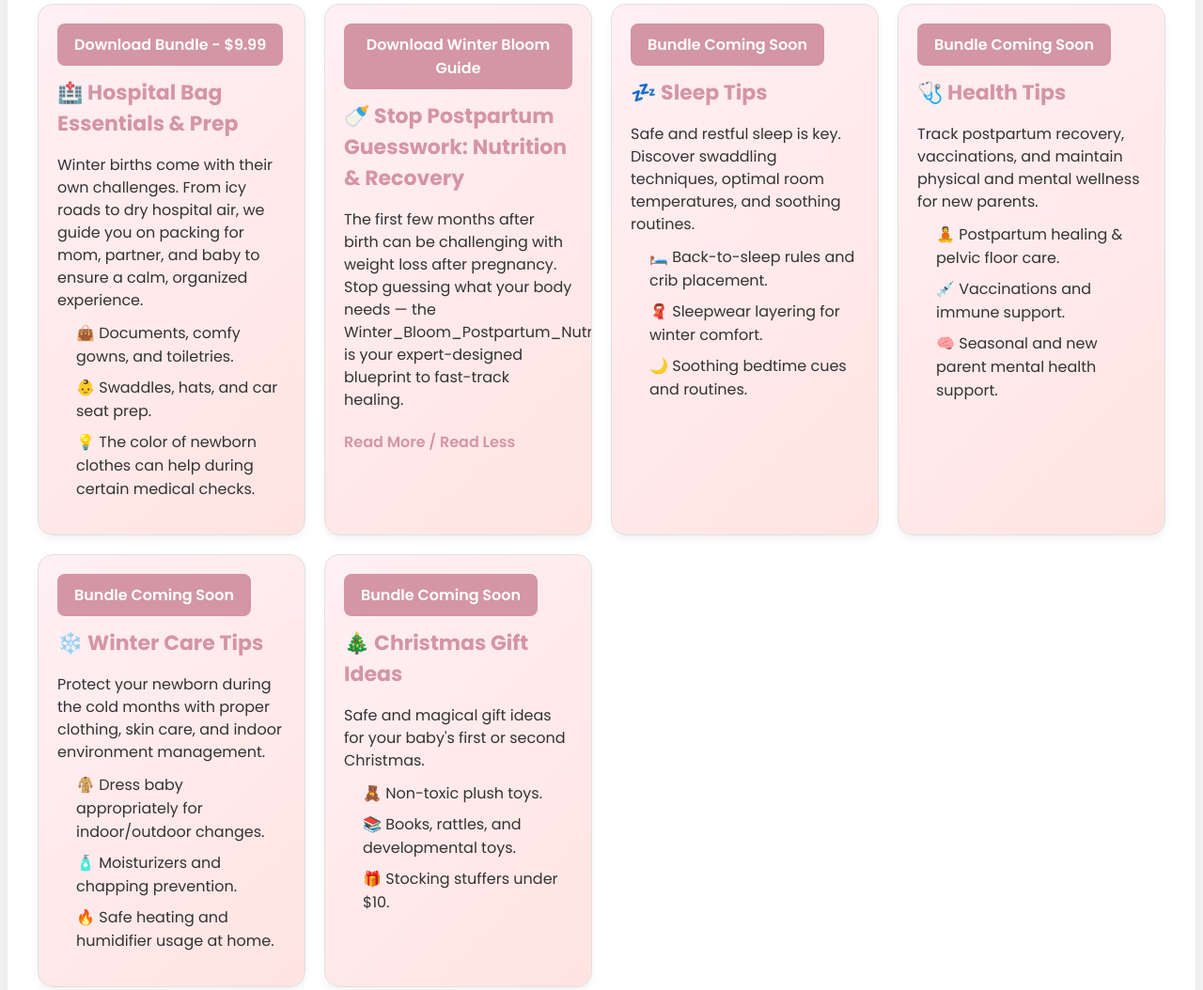
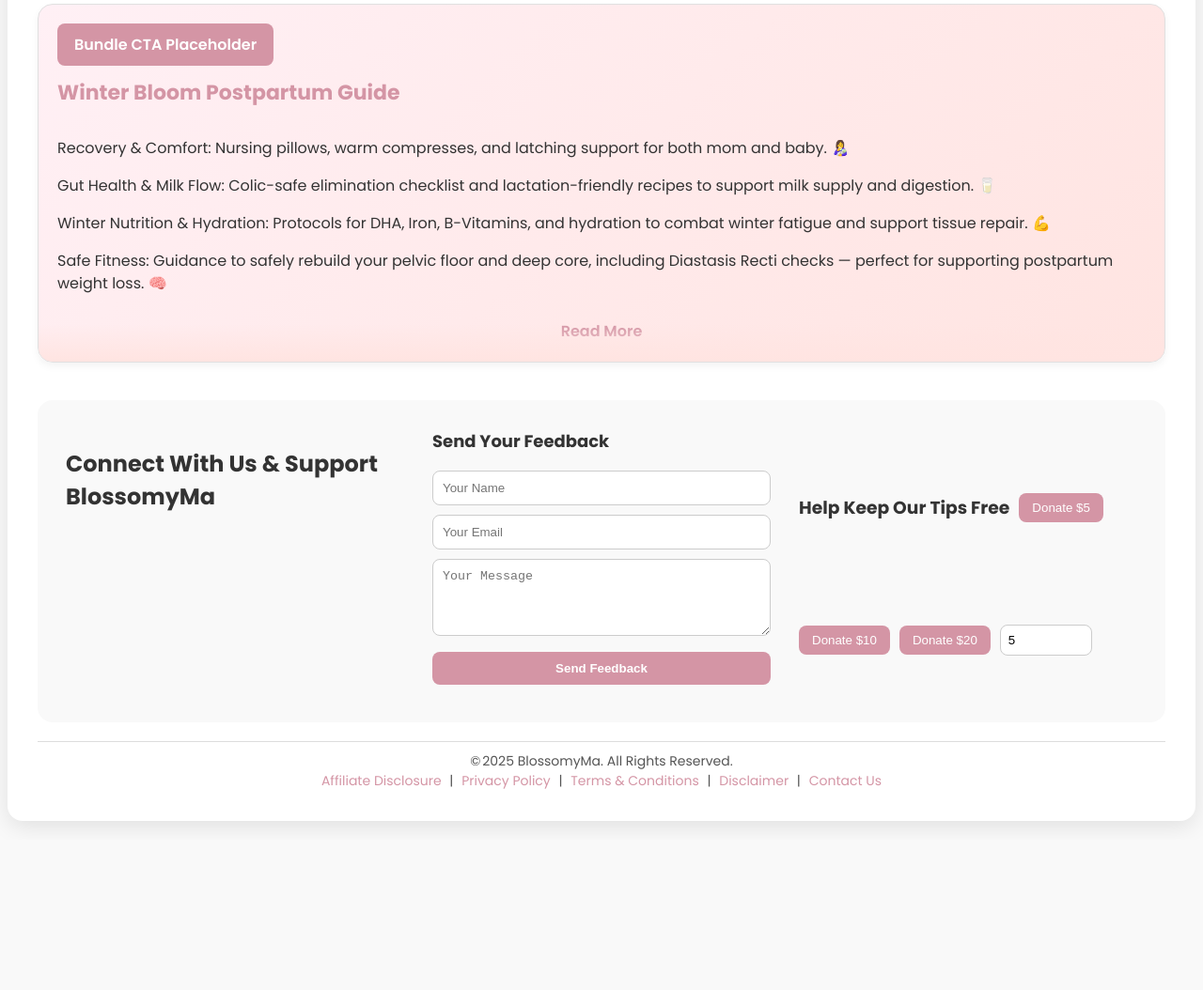
Before and after one commit to Curio254/blossomyma, a plain HTML site: page index.html in a window 1280 px wide. Shown: the part 1184-2238 px from the top of the page at 94% size. After the commit the page ends 2078 px from the top, so only its background shows below. Drawn offline with Linux system fonts and the light colour scheme; a script that the page names is missing.

Commit message:
Update index.html

```diff
--- a/index.html
+++ b/index.html
@@ -5,42 +5,9 @@
 <meta name="viewport" content="width=device-width, initial-scale=1.0" />
 <title>BlossomyMa - Winter & Christmas Baby Care Tips</title>
 <meta name="description" content="Ultimate Winter Hospital Bag & Baby Care Guide. Pack stress-free for mom, partner, and newborn. Download our printable Winter Maternity & Newborn Hospital Prep Bundle." />
-  <meta name="keywords" content="hospital bag checklist, winter hospital bag, mom and partner hospital bag, winter birth guide, postpartum winter essentials, newborn care, baby care, winter baby tips, newborn winter prep" />
 <meta name="robots" content="index, follow" />
 <link rel="canonical" href="https://www.blossomyma.com/" />
-
-  <!-- Open Graph -->
-  <meta property="og:title" content="BlossomyMa - Winter & Christmas Baby Care Tips" />
-  <meta property="og:description" content="Ultimate Winter Hospital Bag & Baby Care Guide. Pack stress-free for mom, partner, and newborn." />
-  <meta property="og:type" content="website" />
-  <meta property="og:url" content="https://www.blossomyma.com/" />
-  <meta property="og:image" content="https://pixabay.com/get/g2f4689ad4aab9f069b96a0a99aaf4784b4ca42c48f2b8c09f1f93c21f1f2d33e1a78c8389335b2df6a8164bf9c76b6378366f828829e4a5f15f0dfdf9b58cc58_1280.jpg" />
-
-  <!-- Twitter Card -->
-  <meta name="twitter:card" content="summary_large_image" />
-  <meta name="twitter:title" content="BlossomyMa - Winter & Christmas Baby Care Tips" />
-  <meta name="twitter:description" content="Ultimate Winter Hospital Bag & Baby Care Guide. Pack stress-free for mom, partner, and newborn." />
-  <meta name="twitter:image" content="https://pixabay.com/get/g2f4689ad4aab9f069b96a0a99aaf4784b4ca42c48f2b8c09f1f93c21f1f2d33e1a78c8389335b2df6a8164bf9c76b6378366f828829e4a5f15f0dfdf9b58cc58_1280.jpg" />
-
-  <!-- Structured Data -->
-  <script type="application/ld+json">
-  {
-    "@context": "https://schema.org",
-    "@type": "WebSite",
-    "name": "BlossomyMa",
-    "url": "https://www.blossomyma.com/"
-  }
-  </script>
-
 <link href="https://fonts.googleapis.com/css2?family=Poppins:wght@400;600;700&display=swap" rel="stylesheet" />
-  <script async src="https://www.googletagmanager.com/gtag/js?id=G-GE4Z4MG063"></script>
-  <script>
-    window.dataLayer = window.dataLayer || [];
-    function gtag(){ dataLayer.push(arguments); }
-    gtag('js', new Date());
-    gtag('config', 'G-GE4Z4MG063');
-  </script>
-
 <style>
   :root {
     --dusty-rose: #D495A5;
@@ -54,73 +21,67 @@
     --card-gradient2: #FFE4E1;
     font-family: 'Poppins', sans-serif;
   }
-    html, body { margin: 0; padding: 0; background: var(--light-gray-bg); color: var(--dark-text); overflow-x: hidden; }
+  html, body { margin:0; padding:0; background: var(--light-gray-bg); color: var(--dark-text); overflow-x: hidden; }
   a { color: var(--dusty-rose); text-decoration: none; }
   a:hover { text-decoration: underline; }
   .site { max-width: var(--maxw); margin: 20px auto; background: var(--white); border-radius: var(--radius); padding: 32px; box-shadow: 0 6px 25px rgba(0,0,0,0.1); }
   header { display: flex; align-items: center; gap: 16px; flex-wrap: wrap; margin-bottom: 20px; }
-    .logo .site-logo { max-height: 80px; width: auto; display: block; }
-    .logo p.lead { margin: 0; color: var(--light-text); font-size: 16px; font-style: italic; }
-    .main-nav { display: flex; flex-wrap: wrap; justify-content: center; gap: 16px; margin-bottom: 30px; }
-    .main-nav a { font-weight:600; padding:8px 12px; border-radius:50px; transition: 0.2s; }
-    .main-nav a:hover { background: var(--dusty-rose); color: white; }
+  .logo .site-logo { max-height: 80px; width:auto; display:block; }
+  .logo p.lead { margin:0; color: var(--light-text); font-size:16px; font-style: italic; }
+  .main-nav { display:flex; flex-wrap:wrap; justify-content:center; gap:16px; margin-bottom:30px; }
+  .main-nav a { font-weight:600; padding:8px 12px; border-radius:50px; transition:0.2s; }
+  .main-nav a:hover { background: var(--dusty-rose); color:white; }
 
   .hero { position: relative; border-radius: var(--radius); overflow: hidden; margin-bottom: 40px; }
-    .hero img { width: 100%; height: auto; display: block; }
-    .hero-content { position: absolute; top: 0; left: 0; width: 100%; height: 100%; display: flex; flex-wrap: wrap; align-items: center; justify-content: space-between; padding: 20px; background: rgba(255,255,255,0.7); }
-    .hero-text { flex: 1; min-width: 280px; }
-    .hero-text h1 { font-size: 28px; color: var(--dusty-rose); margin-bottom: 10px; }
-    .hero-text p { font-size: 16px; color: var(--dark-text); }
-    .hero-cta { flex: 1; min-width: 280px; text-align: center; }
-    .hero-cta a { background: var(--dusty-rose); color: white; padding: 12px 24px; border-radius: 8px; font-weight: 600; text-decoration: none; transition: 0.2s; }
-    .hero-cta a:hover { background: #c87c91; }
+  .hero img { width:100%; height:auto; display:block; }
+  .hero-content { position:absolute; top:0; left:0; width:100%; height:100%; display:flex; flex-wrap:wrap; align-items:center; justify-content:space-between; padding:20px; background: rgba(255,255,255,0.6); }
+  .hero-text { flex:1; min-width:280px; }
+  .hero-text h1 { font-size:28px; color: var(--dusty-rose); margin-bottom:10px; }
+  .hero-text p { font-size:16px; color: var(--dark-text); }
+  .hero-cta { flex:1; min-width:280px; text-align:center; }
+  .hero-cta a { background: var(--dusty-rose); color:white; padding:12px 24px; border-radius:8px; font-weight:600; text-decoration:none; transition:0.2s; }
+  .hero-cta a:hover { background:#c87c91; }
 
-    .grid { display: grid; grid-template-columns: repeat(auto-fit, minmax(280px, 1fr)); gap: 20px; margin-bottom: 40px; }
-    .card { padding: 20px; border-radius: var(--radius); border: 1px solid #e0e0e0; background: linear-gradient(135deg, var(--card-gradient1), var(--card-gradient2)); box-shadow: 0 4px 8px rgba(0,0,0,0.05); position: relative; overflow: hidden; transition: transform 0.3s, box-shadow 0.3s; }
-    .card:hover { transform: translateY(-5px); box-shadow: 0 10px 20px rgba(0,0,0,0.15); }
-    .card h2 { margin: 0 0 15px; font-size: 22px; color: var(--dusty-rose); }
-    .card p { margin-bottom: 10px; line-height: 1.5; }
-    .card ul { padding-left: 20px; margin-top: 10px; }
-    .card li { margin-bottom: 8px; display: flex; align-items: center; gap: 8px; }
+  .grid { display:grid; grid-template-columns:repeat(auto-fit,minmax(280px,1fr)); gap:20px; margin-bottom:40px; }
+  .card { padding:20px; border-radius: var(--radius); border:1px solid #e0e0e0; background: linear-gradient(135deg,var(--card-gradient1),var(--card-gradient2)); box-shadow:0 4px 8px rgba(0,0,0,0.05); position:relative; overflow:hidden; transition: transform 0.3s, box-shadow 0.3s; }
+  .card:hover { transform: translateY(-5px); box-shadow:0 10px 20px rgba(0,0,0,0.15); }
+  .card h2 { margin:0 0 15px; font-size:22px; color: var(--dusty-rose); }
+  .card p, .card li { margin-bottom:10px; line-height:1.5; }
+  .card ul { padding-left:20px; margin-top:10px; }
+  .card li { display:flex; align-items:center; gap:8px; }
+  .card a.button { display:inline-block; margin-bottom:12px; padding:10px 18px; background: var(--dusty-rose); color:white; border-radius:8px; font-weight:600; text-align:center; transition:0.3s; }
+  .card a.button:hover { background:#c87c91; }
 
-    .card a.button { display: inline-block; margin-bottom: 12px; padding: 10px 18px; background: var(--dusty-rose); color: white; border-radius: 8px; font-weight: 600; text-align: center; transition: 0.3s; }
-    .card a.button:hover { background: #c87c91; }
+  /* Refined Read More Animation */
+  .read-more-wrapper { max-height:200px; overflow:hidden; position: relative; transition:max-height 0.5s ease; }
+  .read-more-wrapper.expanded { max-height: 1000px; transition: max-height 0.7s ease; }
+  .read-more-fade { content:""; position:absolute; bottom:0; left:0; width:100%; height:40px; background: linear-gradient(to top, var(--card-gradient2), transparent); display:block; transition:0.3s; }
+  .read-more-wrapper.expanded .read-more-fade { display:none; }
+  .read-more-toggle-btn { display:block; color: var(--dusty-rose); font-weight:600; cursor:pointer; margin-top:10px; text-align:center; }
 
-    .read-more-target { max-height: 0; overflow: hidden; transition: max-height 0.5s ease; }
-    input.read-more-toggle { display: none; }
-    input.read-more-toggle:checked ~ .read-more-target { max-height: 1000px; }
+  .feedback-donate { background: var(--light-gray-bg); padding:30px; border-radius: var(--radius); display:grid; grid-template-columns:repeat(auto-fit,minmax(280px,1fr)); gap:30px; margin-bottom:20px; }
+  .feedback-form input, .feedback-form textarea { width:100%; padding:10px; border-radius:8px; border:1px solid #ccc; margin-bottom:10px; box-sizing:border-box; }
+  .feedback-form input[type="submit"] { background: var(--dusty-rose); color:white; border:none; font-weight:600; cursor:pointer; transition:0.2s; }
+  .feedback-form input[type="submit"]:hover { background:#c87c91; }
 
-    .read-more-label { cursor: pointer; color: var(--dusty-rose); font-weight: 600; display: block; margin-top: 10px; }
+  .donate { display:flex; align-items:center; gap:10px; flex-wrap:wrap; margin-top:10px; }
+  .donate button { padding:8px 14px; background: var(--dusty-rose); color:white; border:none; border-radius:8px; cursor:pointer; transition:0.2s; }
+  .donate button:hover { background:#c87c91; }
+  #donationAmount { width:80px; padding:8px; border-radius:8px; border:1px solid #ccc; }
 
-    .feedback-donate { background: var(--light-gray-bg); padding: 30px; border-radius: var(--radius); display: grid; grid-template-columns: repeat(auto-fit, minmax(280px,1fr)); gap: 30px; margin-bottom: 20px; }
-    .feedback-form input, .feedback-form textarea { width: 100%; padding: 10px; border-radius: 8px; border: 1px solid #ccc; margin-bottom: 10px; box-sizing: border-box; }
-    .feedback-form input[type="submit"] { background: var(--dusty-rose); color: white; border: none; font-weight: 600; cursor: pointer; transition: 0.2s; }
-    .feedback-form input[type="submit"]:hover { background: #c87c91; }
+  #paypal-button-container { margin-top:10px; }
 
-    .donate { display: flex; align-items: center; gap: 10px; flex-wrap: wrap; margin-top: 10px; }
-    .donate button { padding: 8px 14px; background: var(--dusty-rose); color: white; border: none; border-radius: 8px; cursor: pointer; transition: 0.2s; }
-    .donate button:hover { background: #c87c91; }
-    #donationAmount { width: 80px; padding: 8px; border-radius: 8px; border: 1px solid #ccc; }
+  footer { text-align:center; color: var(--light-text); font-size:14px; margin-top:20px; padding-top:10px; border-top:1px solid #ddd; }
+  footer a { margin:0 5px; color: var(--dusty-rose); }
+  footer a:hover { text-decoration:underline; }
 
-    #paypal-button-container { margin-top: 10px; }
+  #backToTop { position:fixed; bottom:30px; right:30px; background: var(--dusty-rose); color:white; padding:10px 14px; border-radius:50%; font-weight:bold; cursor:pointer; display:none; z-index:1000; }
 
-    footer { text-align: center; color: var(--light-text); font-size: 14px; margin-top: 20px; padding-top: 10px; border-top: 1px solid #ddd; }
-    footer a { margin: 0 5px; color: var(--dusty-rose); }
-    footer a:hover { text-decoration: underline; }
-
-    #backToTop { position: fixed; bottom: 30px; right: 30px; background: var(--dusty-rose); color: white; padding: 10px 14px; border-radius: 50%; font-weight: bold; cursor: pointer; display: none; z-index: 1000; }
-
-    @media (max-width: 600px) {
-      .site { padding: 15px; }
-      .hero { padding: 20px; }
-      .hero-text h1 { font-size: 24px; }
-      .hero-text p { font-size: 14px; }
-    }
+  @media (max-width:600px){.site{padding:15px}.hero{padding:20px}.hero-text h1{font-size:24px}.hero-text p{font-size:14px}}
 </style>
 </head>
 <body>
 <div class="site">
-
 <header>
   <div class="logo">
     <img src="logo.png" alt="BlossomyMa Logo" class="site-logo" />
@@ -137,6 +98,7 @@
   <a href="#christmas-gifts">Christmas Gifts</a>
 </nav>
 
+<!-- Hero Banner -->
 <div class="hero">
   <img src="https://pixabay.com/get/g2f4689ad4aab9f069b96a0a99aaf4784b4ca42c48f2b8c09f1f93c21f1f2d33e1a78c8389335b2df6a8164bf9c76b6378366f828829e4a5f15f0dfdf9b58cc58_1280.jpg" alt="Mother holding newborn baby" />
   <div class="hero-content">
@@ -150,88 +112,26 @@
   </div>
 </div>
 
+<!-- Cards Section -->
 <div class="grid">
-      <!-- Card 1 -->
-      <section id="hospital-bag" class="card">
-        <a href="https://payhip.com/b/B3JNc" class="button">Download Bundle - $9.99</a>
-        <h2>🏥 Hospital Bag Essentials & Prep</h2>
-        <p>Winter births come with their own challenges. From icy roads to dry hospital air, we guide you on packing for mom, partner, and baby to ensure a calm, organized experience.</p>
-        <ul>
-          <li>👜 Documents, comfy gowns, and toiletries.</li>
-          <li>👶 Swaddles, hats, and car seat prep.</li>
-          <li>💡 The color of newborn clothes can help during certain medical checks.</li>
-        </ul>
-      </section>
-
-      <!-- Card 2 -->
-      <section id="feeding" class="card">
-        <a href="https://payhip.com/b/qjQkY" class="button">Download Winter Bloom Guide</a>
-        <h2>🍼 Stop Postpartum Guesswork: Nutrition & Recovery</h2>
-        <p>The first few months after birth can be challenging with weight loss after pregnancy. Stop guessing what your body needs — the Winter_Bloom_Postpartum_Nutrition_and_Wellness_GuidePackage is your expert-designed blueprint to fast-track healing.</p>
-
-        <input type="checkbox" class="read-more-toggle" id="readmore1" />
-        <div class="read-more-target">
-          <ul>
-            <li>🛋️ Recovery & Comfort: Nursing pillows, warm compresses, latching support.</li>
-            <li>👩‍🍼 Gut Health & Milk Flow: Colic-safe elimination checklist, lactation‑friendly recipes.</li>
-            <li>🥛 Winter Nutrition & Hydration: DHA, Iron, B‑Vitamins, hydration protocols.</li>
-            <li>💪 Safe Fitness: Pelvic floor rebuilding, Diastasis Recti checks.</li>
-            <li>🧠 Mindset Hacks: CBT techniques & grounding strategies.</li>
-            <li>🥗 Complete Bundle for Zero Stress: 7‑day meal plans + wellness guide.</li>
-          </ul>
+  <!-- Example Card with smooth Read More -->
+  <div class="card">
+    <a href="#" class="button">Bundle CTA Placeholder</a>
+    <h2>Winter Bloom Postpartum Guide</h2>
+    <div class="read-more-wrapper" id="readmore1">
+      <p>Recovery & Comfort: Nursing pillows, warm compresses, and latching support for both mom and baby. 👩‍🍼</p>
+      <p>Gut Health & Milk Flow: Colic-safe elimination checklist and lactation-friendly recipes to support milk supply and digestion. 🥛</p>
+      <p>Winter Nutrition & Hydration: Protocols for DHA, Iron, B-Vitamins, and hydration to combat winter fatigue and support tissue repair. 💪</p>
+      <p>Safe Fitness: Guidance to safely rebuild your pelvic floor and deep core, including Diastasis Recti checks — perfect for supporting postpartum weight loss. 🧠</p>
+      <p>Mindset Hacks: Practical CBT techniques and grounding strategies to manage postpartum stress and anxiety. 🥗</p>
+      <p>Complete Bundle for Zero Stress: Includes 7-Day Meal Plans and the Wellness Guide for both vegetarian and non-vegetarian diets, making healing meals simple for you and your partner.</p>
     </div>
-        <label for="readmore1" class="read-more-label">Read More / Read Less</label>
-      </section>
-
-      <!-- Card 3: Sleep Tips -->
-      <section id="sleep" class="card">
-        <a href="#" class="button">Bundle Coming Soon</a>
-        <h2>💤 Sleep Tips</h2>
-        <p>Safe and restful sleep is key. Discover swaddling techniques, optimal room temperatures, and soothing routines.</p>
-        <ul>
-          <li>🛏️ Back-to-sleep rules and crib placement.</li>
-          <li>🧣 Sleepwear layering for winter comfort.</li>
-          <li>🌙 Soothing bedtime cues and routines.</li>
-        </ul>
-      </section>
-
-      <!-- Card 4: Health Tips -->
-      <section id="health" class="card">
-        <a href="#" class="button">Bundle Coming Soon</a>
-        <h2>🩺 Health Tips</h2>
-        <p>Track postpartum recovery, vaccinations, and maintain physical and mental wellness for new parents.</p>
-        <ul>
-          <li>🧘 Postpartum healing & pelvic floor care.</li>
-          <li>💉 Vaccinations and immune support.</li>
-          <li>🧠 Seasonal and new parent mental health support.</li>
-        </ul>
-      </section>
-
-      <!-- Card 5: Winter Care -->
-      <section id="winter-care" class="card">
-        <a href="#" class="button">Bundle Coming Soon</a>
-        <h2>❄️ Winter Care Tips</h2>
-        <p>Protect your newborn during the cold months with proper clothing, skin care, and indoor environment management.</p>
-        <ul>
-          <li>🧥 Dress baby appropriately for indoor/outdoor changes.</li>
-          <li>🧴 Moisturizers and chapping prevention.</li>
-          <li>🔥 Safe heating and humidifier usage at home.</li>
-        </ul>
-      </section>
-
-      <!-- Card 6: Christmas Gifts -->
-      <section id="christmas-gifts" class="card">
-        <a href="#" class="button">Bundle Coming Soon</a>
-        <h2>🎄 Christmas Gift Ideas</h2>
-        <p>Safe and magical gift ideas for your baby's first or second Christmas.</p>
-        <ul>
-          <li>🧸 Non-toxic plush toys.</li>
-          <li>📚 Books, rattles, and developmental toys.</li>
-          <li>🎁 Stocking stuffers under $10.</li>
-        </ul>
-      </section>
+    <span class="read-more-fade"></span>
+    <span class="read-more-toggle-btn" onclick="toggleReadMore('readmore1')">Read More</span>
+  </div>
 </div>
 
+<!-- Feedback & Donate -->
 <div class="feedback-donate">
   <h2>Connect With Us & Support BlossomyMa</h2>
   <div class="feedback-form">
@@ -264,10 +164,16 @@
 </footer>
 
 <div id="backToTop" onclick="scrollToTop()">↑</div>
-  </div>
 
 <script src="https://www.paypal.com/sdk/js?client-id=AZXqUORsfzvKK9Rr3kVxdiAEiF9MFV2Mu9bWqgnCIAyrVER8-6tkl8SFMWSmQCoQgcCeQu0342mtFNNW&currency=USD"></script>
 <script>
+  function toggleReadMore(id) {
+    const wrapper = document.getElementById(id);
+    wrapper.classList.toggle('expanded');
+    const btn = wrapper.nextElementSibling.nextElementSibling; // toggle text
+    btn.textContent = wrapper.classList.contains('expanded') ? 'Read Less' : 'Read More';
+  }
+
   function setAmount(value) {
     document.getElementById('donationAmount').value = value;
   }
```
Lines whose indentation alone changed are shown as unchanged.
